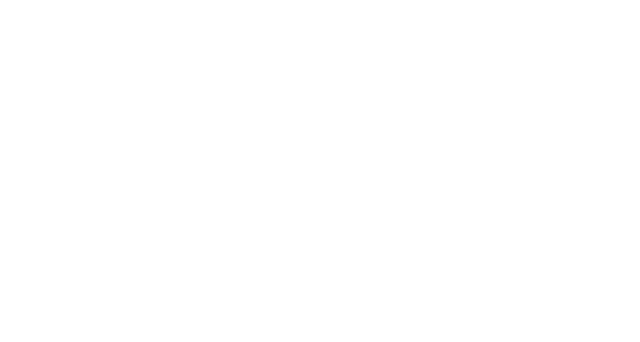
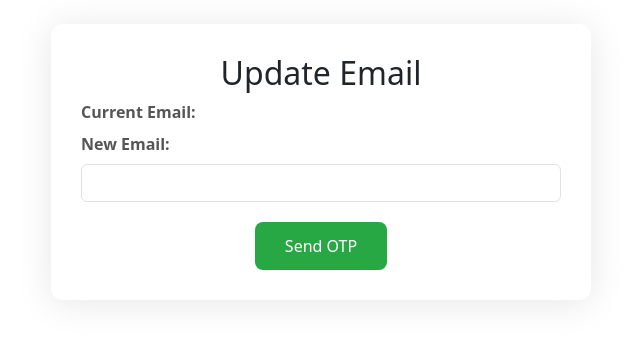
Before and after one commit to musheer243/bewbew-frontend, a React (Create React App) app: page /your-account/updateEmail in a window 1280 px wide. Before the commit this address had no page. Shown: the part 238-580 px from the top of the page, without its empty margins (319-959 px from the left). Built offline with nearby package versions, Linux system fonts and the light colour scheme.

Commit message:
Done with Update email now the user can update the email with otp verification

```diff
--- a/src/App.js
+++ b/src/App.js
@@ -24,6 +24,7 @@ import MyLikedPosts from './components/Setting/MyLikedPosts';
 import MySavedPosts from './components/Setting/MySavedPost';
 import MySchedulePost from './components/Setting/MySchedulePost';
 import UpdatePassword from './components/Setting/Updatepassword';
+import UpdateEmail from './components/Setting/UpdateEmail';
 
 
 function App() {
@@ -55,6 +56,7 @@ function App() {
         <Route path="/post-activity/my-SavedPosts" element={<MySavedPosts/>}/>
         <Route path="/post-activity/my-ScheduledPosts" element={<MySchedulePost/>}  />
         <Route path="/your-account/updatePassword" element={<UpdatePassword/>} />
+        <Route path="/your-account/updateEmail" element={<UpdateEmail/>} />
         <Route path="/my-posts" element={<MyPosts />} />
         <Route path="/posts/:userId" element={<MyPosts />} />
 
--- a/src/components/Setting/Setting.js
+++ b/src/components/Setting/Setting.js
@@ -121,7 +121,7 @@ const Settings = () => {
         {/* Conditionally render Update Email and Update Password if oauthProvider is null */}
         {user && user.oauthProvider === null && (
           <>
-            <li className="settings-item" data-tooltip="Update your Email">
+            <li className="settings-item" data-tooltip="Update your Email" onClick={() => navigate("/your-account/updateEmail")}>
               <BiLogoGmail className="icon" size={27} /> Update Email
             </li>
             <li className="settings-item" data-tooltip="Update your Password in case you forgot"  onClick={() => navigate("/your-account/updatePassword")}>
--- /dev/null
+++ b/src/components/Setting/UpdateEmail.js
@@ -0,0 +1,187 @@
+// UpdateEmail.js
+import React, { useState, useEffect } from 'react';
+import axios from 'axios';
+import { API_BASE_URL } from "../../config";
+import "../../styles/UpdatePassword.css"; // You can create/update your CSS as needed
+
+const UpdateEmail = () => {
+  const [user, setUser] = useState(null);
+  const [newEmail, setNewEmail] = useState('');
+  const [otp, setOtp] = useState('');
+  const [step, setStep] = useState(1); // 1: send OTP, 2: verify OTP and update email
+  const [message, setMessage] = useState('');
+  const [error, setError] = useState('');
+  const [loading, setLoading] = useState(false);
+
+  // Fetch user profile data on component mount
+  useEffect(() => {
+    const fetchProfileData = async () => {
+      try {
+        const userId = localStorage.getItem("userId");
+        const token = localStorage.getItem("jwtToken");
+
+        if (!userId || !token) {
+          console.error("User ID or token is missing!");
+          return;
+        }
+
+        const response = await axios.get(`${API_BASE_URL}/api/users/${userId}`, {
+          headers: {
+            Authorization: `Bearer ${token}`,
+          },
+        });
+
+        if (response.status === 200) {
+          const profileData = response.data;
+          setUser(profileData);
+          localStorage.setItem("cachedProfile", JSON.stringify(profileData));
+        }
+      } catch (err) {
+        console.error("Error fetching user profile:", err);
+      }
+    };
+
+    // Check if profile data is cached
+    const cachedProfile = localStorage.getItem("cachedProfile");
+    if (cachedProfile) {
+      setUser(JSON.parse(cachedProfile));
+    } else {
+      fetchProfileData();
+    }
+  }, []);
+
+  // Handler for sending OTP to the new email
+  const handleSendOtp = async (e) => {
+    e.preventDefault();
+    setError('');
+    setMessage('');
+    setLoading(true);
+
+    try {
+      const token = localStorage.getItem("jwtToken");
+      if (!token) {
+        setError("Authorization token is missing.");
+        setLoading(false);
+        return;
+      }
+
+      // Use the current email from the fetched user data
+      const currentEmail = user?.email;
+      const response = await axios.post(`${API_BASE_URL}/api/change-email/send-otp`, null, {
+        params: { currentEmail, newEmail },
+        headers: {
+          Authorization: `Bearer ${token}`,
+        },
+      });
+
+      if (response.status === 200) {
+        setMessage(response.data.message || "OTP sent to your new email.");
+        setStep(2);
+      } else {
+        setError(response.data.message || "Failed to send OTP.");
+      }
+    } catch (err) {
+      console.error("Error sending OTP: ", err);
+      setError(err.response?.data?.message || "An error occurred while sending OTP.");
+    } finally {
+      setLoading(false);
+    }
+  };
+
+  // Handler for verifying OTP and updating the email
+  const handleVerifyOtp = async (e) => {
+    e.preventDefault();
+    setError('');
+    setMessage('');
+    setLoading(true);
+
+    try {
+      const token = localStorage.getItem("jwtToken");
+      if (!token) {
+        setError("Authorization token is missing.");
+        setLoading(false);
+        return;
+      }
+      const currentEmail = user?.email;
+      const response = await axios.post(`${API_BASE_URL}/api/change-email/verify-otp`, null, {
+        params: { currentEmail, newEmail, otp },
+        headers: {
+          Authorization: `Bearer ${token}`,
+        },
+      });
+
+      if (response.status === 200) {
+        setMessage(response.data.message || "Email updated successfully.");
+        // Update local user data with the new email
+        const updatedUser = { ...user, email: newEmail };
+        setUser(updatedUser);
+        localStorage.setItem("cachedProfile", JSON.stringify(updatedUser));
+        // Optionally, reset the form state
+        setStep(1);
+        setNewEmail('');
+        setOtp('');
+      } else {
+        setError(response.data.message || "Failed to update email.");
+      }
+    } catch (err) {
+      console.error("Error verifying OTP and updating email: ", err);
+      setError(err.response?.data?.message || "An error occurred while updating email.");
+    } finally {
+      setLoading(false);
+    }
+  };
+
+  return (
+    <div className="update-password-container">
+      <div className="update-password-card">
+        <h2 id="updateEmail">Update Email</h2>
+        <label htmlFor="currentEmail" className="form-label">Current Email:</label>
+        {user && <p className="update-password-para">{user.email}</p>}
+
+        {step === 1 && (
+          <form onSubmit={handleSendOtp}>
+            <div className="form-group">
+              <label htmlFor="newEmail" className="form-label">New Email:</label>
+              <input
+                id="newEmail"
+                type="email"
+                className="form-control"
+                value={newEmail}
+                onChange={(e) => setNewEmail(e.target.value)}
+                required
+              />
+            </div>
+            {error && <div className="update-password-alert" style={{ backgroundColor: '#ffdddd', color: 'red' }}>{error}</div>}
+            {message && <div className="update-password-alert" style={{ backgroundColor: '#ddffdd', color: 'green' }}>{message}</div>}
+            <button type="submit" className="update-password-btn" disabled={loading}>
+              {loading ? 'Sending OTP...' : 'Send OTP'}
+            </button>
+          </form>
+        )}
+
+        {step === 2 && (
+          <form onSubmit={handleVerifyOtp}>
+            <div className="form-group">
+              <label htmlFor="otp" className="form-label">OTP:</label>
+              <input
+                id="otp"
+                type="text"
+                className="form-control"
+                value={otp}
+                onChange={(e) => setOtp(e.target.value)}
+                required
+              />
+            </div>
+            {error && <div className="update-password-alert" style={{ backgroundColor: '#ffdddd', color: 'red' }}>{error}</div>}
+            {message && <div className="update-password-alert" style={{ backgroundColor: '#ddffdd', color: 'green' }}>{message}</div>}
+            <button type="submit" className="update-password-btn" disabled={loading}>
+              {loading ? 'Verifying OTP...' : 'Verify OTP & Update Email'}
+            </button>
+          </form>
+        )}
+      </div>
+    </div>
+  );
+};
+
+export default UpdateEmail;
--- a/src/components/dashboard/Dashboard.js
+++ b/src/components/dashboard/Dashboard.js
@@ -308,7 +308,7 @@ const Dashboard = () => {
               <img
                 src={profile.profilepic}
                 alt="Profile"
-                className="profile-pic"
+                className="ds-profile-pic"
               />
               {/* <span className="profile-name">{profile.name}</span> */}
             </div>
--- a/src/styles/Dashboard.css
+++ b/src/styles/Dashboard.css
@@ -71,7 +71,7 @@
     cursor: pointer;
   }
 
-  .profile-pic {
+  .ds-profile-pic {
     width: 40px;
     height: 40px;
     border-radius: 50%;
```
